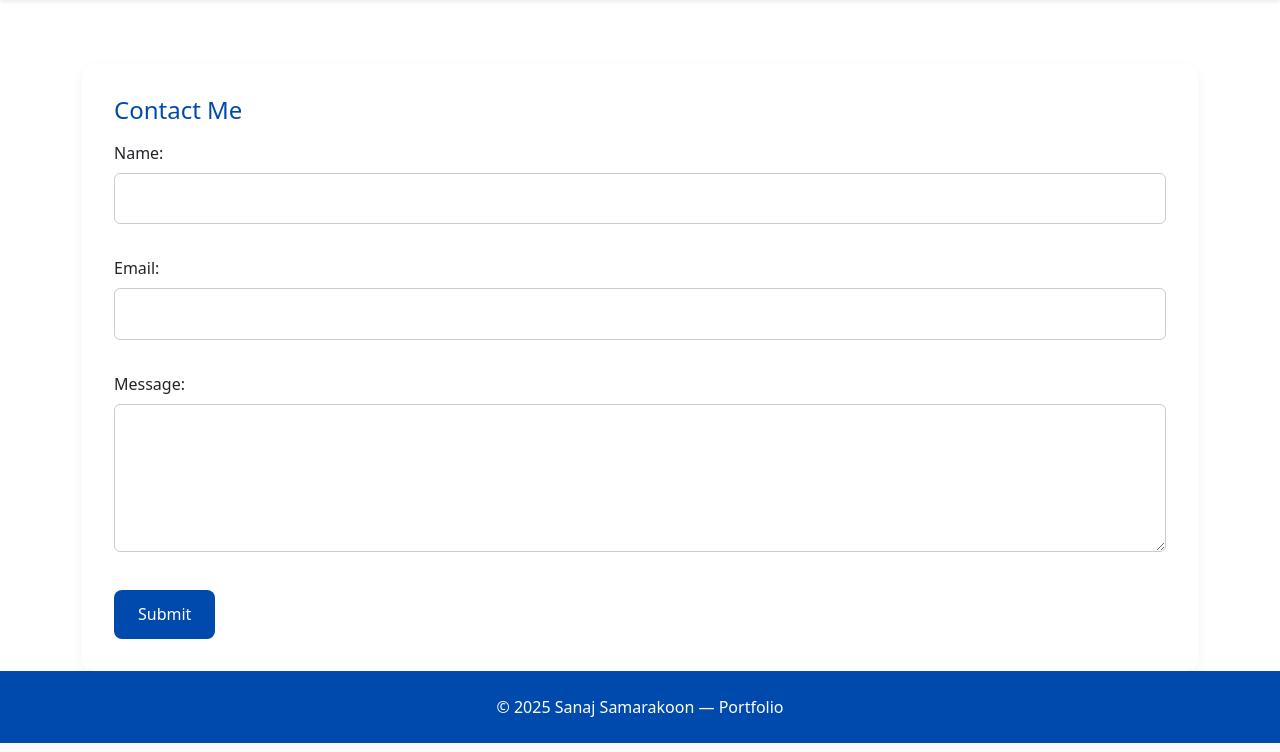
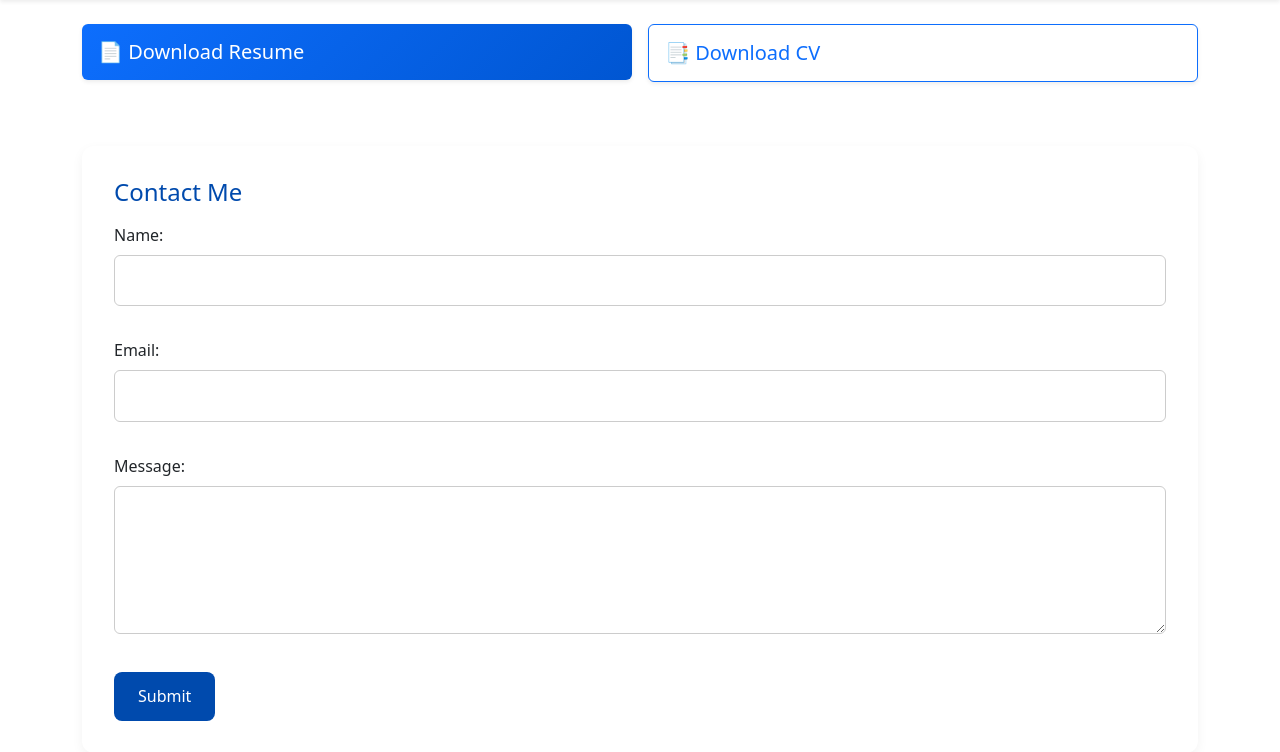
Before and after one commit to SanajSamarakoon/portfolio, a Flask app: page /contact in a window 1280 px wide. Shown: the part 90-842 px from the top of the page. Run offline with Flask 3, Linux system fonts and the light colour scheme.

Commit message:
Stage 5 - COMPLETED

```diff
--- a/templates/contact.html
+++ b/templates/contact.html
@@ -3,6 +3,31 @@
 {% block title %}Contact - My Portfolio{% endblock %}
 
 {% block content %}
+
+<!-- DOWNLOAD BUTTONS -->
+ <br>
+ <div class="row g-3 mb-4">
+    <div class="col-md-6">
+        <a href="{{ url_for('static', filename='docs/Resume_V2_(12.08.2025).pdf') }}" download
+           class="text-decoration-none">
+            <div class="p-3 text-white rounded shadow-sm"
+                 style="background: linear-gradient(135deg, #0d6efd, #0056d2);">
+                <h5 class="m-0">📄 Download Resume</h5>
+            </div>
+        </a>
+    </div>
+
+    <div class="col-md-6">
+        <a href="{{ url_for('static', filename='docs/Curriculum_vitae_V4_(12.08.2025).pdf') }}" download
+           class="text-decoration-none">
+            <div class="p-3 border border-primary rounded shadow-sm bg-white text-primary">
+                <h5 class="m-0">📑 Download CV</h5>
+            </div>
+        </a>
+    </div>
+</div>
+
+
 <!-- Contact Form -->
  <section id="contact">
     <h2>Contact Me</h2>
```
